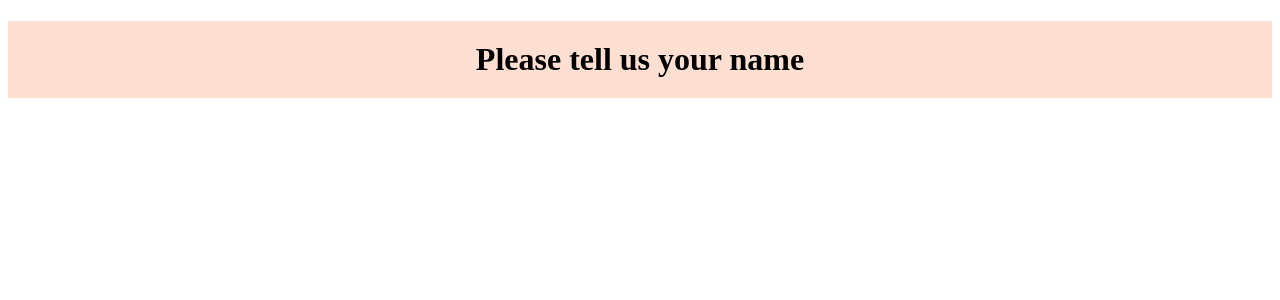
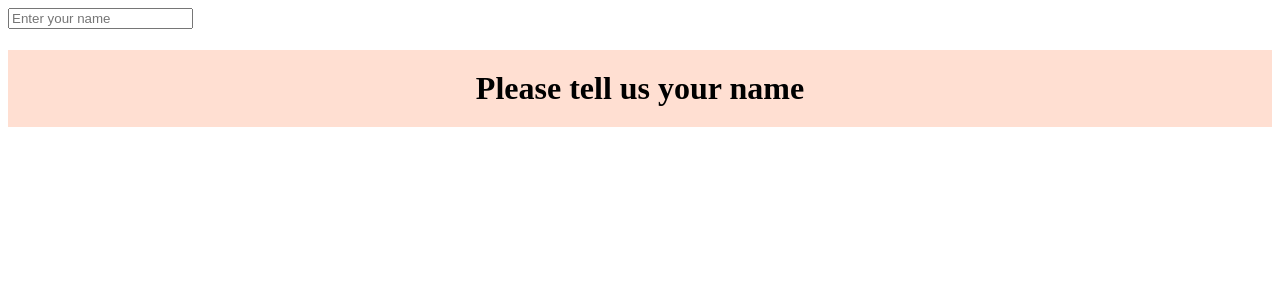
Before and after one commit to yedhukrishnan/react-workshop-app, a Next.js app: page /greet in a window 1280 px wide. Shown: the top 300 px of the page. Built offline with nearby package versions, Linux system fonts and the light colour scheme.

Commit message:
Use an input box to enter name and persist that in local storage

```diff
--- a/pages/greet/index.js
+++ b/pages/greet/index.js
@@ -5,17 +5,31 @@
   const router = useRouter();
   const { query } = router;
 
-  const [name, setName] = useState(query.name);
+  const [name, setName] = useState("");
 
   useEffect(() => {
-    if (name) {
-      window.localStorage.setItem("name", name);
-    } else {
     setName(window.localStorage.getItem("name"));
-    }
   }, []);
 
+  useEffect(() => {
+    window.localStorage.setItem("name", name);
+  }, [name]);
+
+  const handleChange = (event) => {
+    setName(event.target.value);
+  };
+
   return (
+    <>
+      <input
+        type="text"
+        id="name"
+        name="name"
+        onChange={handleChange}
+        value={name}
+        placeholder="Enter your name"
+      />
+
       <h1
         style={{
           textAlign: "center",
@@ -25,5 +39,6 @@
       >
         {name ? `Hello, ${name}` : "Please tell us your name"}
       </h1>
+    </>
   );
 }
```
Lines whose indentation alone changed are shown as unchanged.
